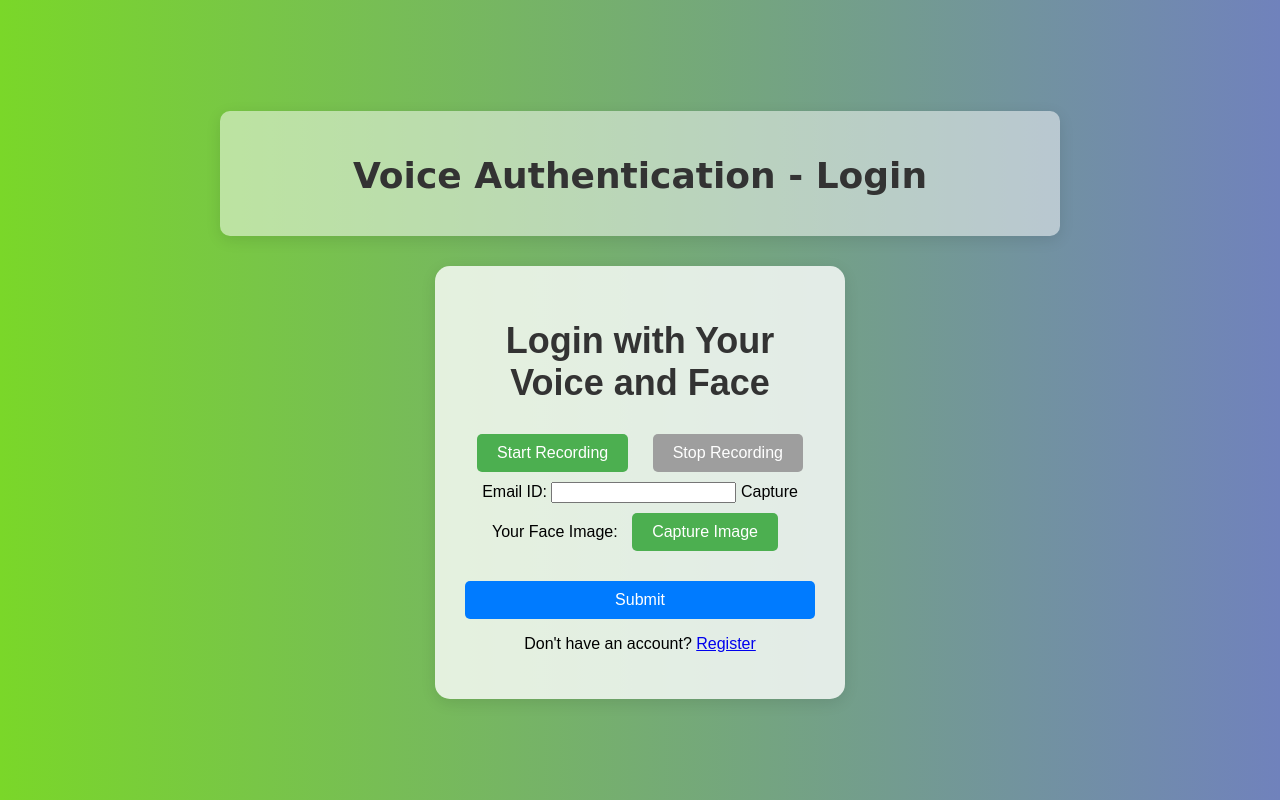
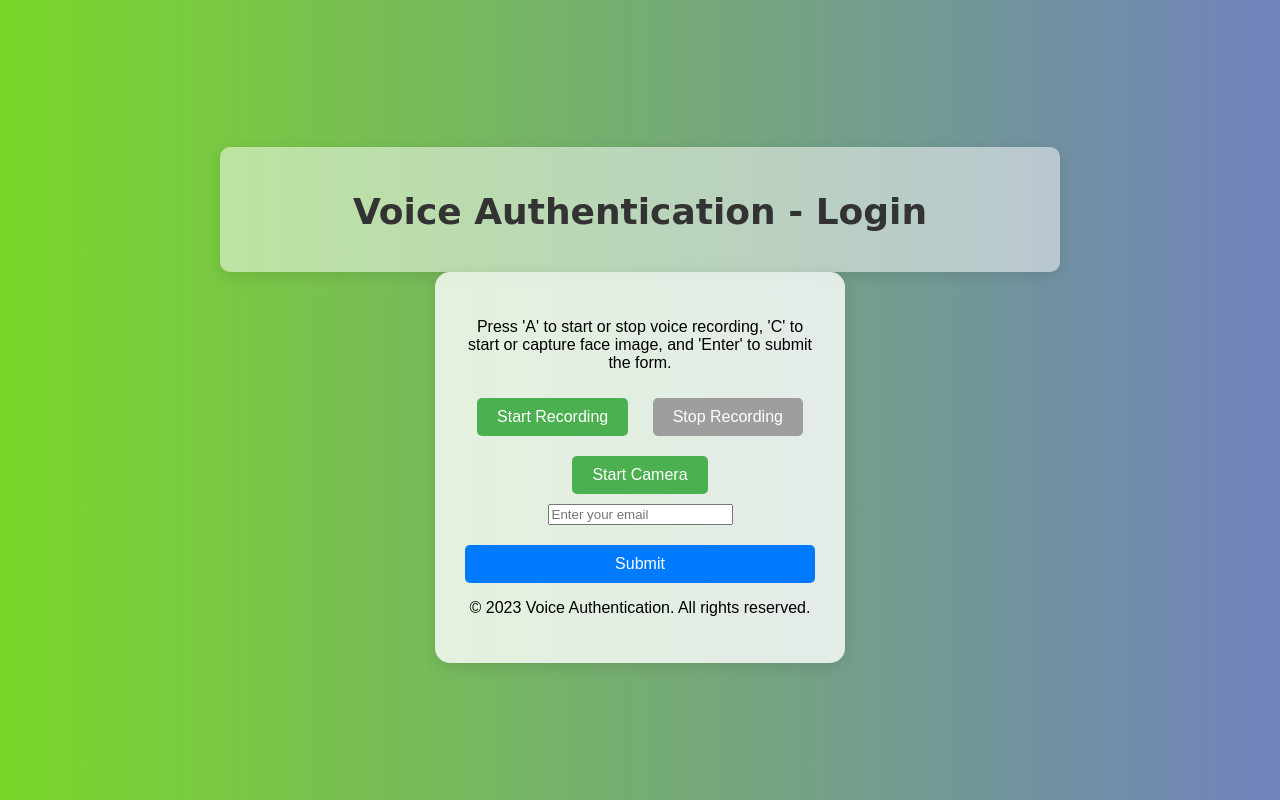
Before and after one commit to indu-shekhar/desktop-tutorial, a Flask app: page / in a window 1280 px wide. Run offline with Flask 3, Linux system fonts and the light colour scheme; some libraries are stand-ins or nearby versions.

Commit message:
making the login page voice activated

```diff
--- a/voice_recognition/backend/static/scripts/app.js
+++ b/voice_recognition/backend/static/scripts/app.js
@@ -1,165 +1,107 @@
-// let chunks = [];
-// let mediaRecorder;
-
-// const recordBtn = document.getElementById("record-btn");
-// const stopBtn = document.getElementById("stop-btn");
-// const audioPlayer = document.getElementById("player");
-// const audioInput = document.getElementById("audio-file");
-
-// audioPlayer.style.display = "none";
-
-// recordBtn.addEventListener("click", async () => {
-//   const stream = await navigator.mediaDevices.getUserMedia({ audio: true });
-
-//   mediaRecorder = new MediaRecorder(stream);
-
-//   mediaRecorder.ondataavailable = (e) => {
-//     chunks.push(e.data);
-//   };
-
-//   mediaRecorder.onstop = () => {
-//     const blob = new Blob(chunks, { type: "audio/wav" });
-//     chunks = [];
-
-//     const audioURL = URL.createObjectURL(blob);
-//     audioPlayer.src = audioURL;
-
-//     const file = new File([blob], "enrolled_audio.wav", { type: blob.type });
-//     const dataTransfer = new DataTransfer();
-//     dataTransfer.items.add(file);
-//     audioInput.files = dataTransfer.files;
-//   };
-
-//   mediaRecorder.start();
-
-//   recordBtn.disabled = true;
-//   stopBtn.disabled = false;
-// });
-
-// document
-//   .getElementById("upload-form")
-//   .addEventListener("submit", async function (event) {
-//     event.preventDefault();
-
-//     var formData = new FormData();
-//     var fileInput = document.getElementById("audio-file");
-//     var email = document.getElementById("email").value;
-//     formData.append("email", email);
-//     formData.append("audio-file", fileInput.files[0]);
-//     try {
-//       const response = await fetch("/login", {
-//         method: "POST",
-//         body: formData,
-//       });
-
-//       const data = await response.json();
-
-//       if (response.ok && data.access_token) {
-//         document.cookie = `access_token=${data.access_token};path=/;`;
-//         window.location.href = "/secret";
-//         return;
-//       } else if (response.status === 401) {
-//         document.getElementById("result").innerText =
-//           data.result || "Authentication failed";
-//       } else {
-//         document.getElementById("result").innerText = "Unknown error occurred";
-//       }
-//     } catch (error) {
-//       console.error("Error:", error);
-//       document.getElementById("result").innerText =
-//         "An error occurred while processing your request.";
-//     }
-//   });
-
-// stopBtn.addEventListener("click", () => {
-//   mediaRecorder.stop();
-
-//   recordBtn.disabled = false;
-//   stopBtn.disabled = true;
-
-//   audioPlayer.style.display = "block";
-// });
-
 document.addEventListener("DOMContentLoaded", () => {
   let chunks = [];
   let mediaRecorder;
+  let stream;
 
-  // Audio Recording
   const recordBtn = document.getElementById("record-btn");
   const stopBtn = document.getElementById("stop-btn");
   const audioPlayer = document.getElementById("player");
   const audioInput = document.getElementById("audio-file");
+  const camera = document.getElementById("camera");
+  const snapshot = document.getElementById("snapshot");
+  const facePreview = document.getElementById("face-preview");
+  const captureBtn = document.getElementById("capture-btn");
+  const faceInput = document.getElementById("face-image");
+  const instructions = document.getElementById("instructions");
 
   audioPlayer.style.display = "none";
+  camera.style.display = "none";
+  facePreview.style.display = "none";
 
-  recordBtn.addEventListener("click", async () => {
-    const stream = await navigator.mediaDevices.getUserMedia({ audio: true });
+  function speak(text) {
+    const synth = window.speechSynthesis;
+    const utterance = new SpeechSynthesisUtterance(text);
+    synth.speak(utterance);
+  }
 
+  // Initial instructions
+  const welcomeMessage =
+    "Press 'A' to start or stop voice recording, 'C' to start or capture face image, and 'Enter' to submit the form.";
+  speak(welcomeMessage);
+  instructions.textContent = welcomeMessage;
+
+  recordBtn.addEventListener("click", startRecording);
+  stopBtn.addEventListener("click", stopRecording);
+  captureBtn.addEventListener("click", startOrCaptureFace);
+
+  document.addEventListener("keydown", (event) => {
+    if (event.code === "KeyA") {
+      if (mediaRecorder && mediaRecorder.state === "recording") {
+        stopRecording();
+      } else {
+        startRecording();
+      }
+    } else if (event.code === "KeyC") {
+      startOrCaptureFace();
+    } else if (event.code === "Enter") {
+      document.getElementById("upload-form").submit();
+    }
+  });
+
+  function startRecording() {
+    navigator.mediaDevices.getUserMedia({ audio: true }).then((stream) => {
       mediaRecorder = new MediaRecorder(stream);
-
       mediaRecorder.ondataavailable = (e) => {
         chunks.push(e.data);
       };
-
       mediaRecorder.onstop = () => {
         const blob = new Blob(chunks, { type: "audio/wav" });
         chunks = [];
-
         const audioURL = URL.createObjectURL(blob);
         audioPlayer.src = audioURL;
-
         const file = new File([blob], "login_audio.wav", { type: blob.type });
         const dataTransfer = new DataTransfer();
         dataTransfer.items.add(file);
         audioInput.files = dataTransfer.files;
       };
-
       mediaRecorder.start();
-
       recordBtn.disabled = true;
       stopBtn.disabled = false;
+      audioPlayer.style.display = "none";
     });
+  }
 
-  stopBtn.addEventListener("click", () => {
+  function stopRecording() {
     mediaRecorder.stop();
-
     recordBtn.disabled = false;
     stopBtn.disabled = true;
+    audioPlayer.style.display = "block";
+  }
 
-    audioPlayer.style.display = "block";
-  });
-
-  // Face Capture
-  const camera = document.getElementById("camera");
-  const snapshot = document.getElementById("snapshot");
-  const facePreview = document.getElementById("face-preview");
-  const captureBtn = document.getElementById("capture-btn");
-  const faceInput = document.getElementById("face-image");
-
-  let stream;
-
-  captureBtn.addEventListener("click", async () => {
-    if (!stream) {
-      stream = await navigator.mediaDevices.getUserMedia({ video: true });
-      camera.srcObject = stream;
-      camera.style.display = "block";
+  function startOrCaptureFace() {
+    if (camera.style.display === "none") {
+      startCamera();
     } else {
       takeSnapshot();
     }
+  }
+
+  function startCamera() {
+    navigator.mediaDevices.getUserMedia({ video: true }).then((stream) => {
+      camera.srcObject = stream;
+      camera.style.display = "block";
     });
+  }
 
   function takeSnapshot() {
     const context = snapshot.getContext("2d");
     snapshot.width = camera.videoWidth;
     snapshot.height = camera.videoHeight;
-
     context.drawImage(camera, 0, 0, snapshot.width, snapshot.height);
-
     const dataURL = snapshot.toDataURL("image/png");
     facePreview.src = dataURL;
     facePreview.style.display = "block";
     camera.style.display = "none";
-
     fetch(dataURL)
       .then((res) => res.blob())
       .then((blob) => {
@@ -169,35 +111,28 @@ document.addEventListener("DOMContentLoaded", () => {
         const dataTransfer = new DataTransfer();
         dataTransfer.items.add(file);
         faceInput.files = dataTransfer.files;
-
         stream.getTracks().forEach((track) => track.stop());
         stream = null;
       });
   }
 
-  // Form Submission
   document
     .getElementById("upload-form")
     .addEventListener("submit", async function (event) {
       event.preventDefault();
-
       const formData = new FormData();
       const audioFile = document.getElementById("audio-file").files[0];
       const faceFile = document.getElementById("face-image").files[0];
       const email = document.getElementById("email").value;
-
       formData.append("email", email);
       formData.append("audio-file", audioFile);
       formData.append("face-image", faceFile);
-
       try {
         const response = await fetch("/login", {
           method: "POST",
           body: formData,
         });
-
         const data = await response.json();
-
         if (response.ok && data.access_token) {
           document.cookie = `access_token=${data.access_token};path=/;`;
           window.location.href = "/secret";
--- a/voice_recognition/templates/index.html
+++ b/voice_recognition/templates/index.html
@@ -18,51 +18,61 @@
       }
 
       /* Additional styles for the header */
-      #header {
-        margin-bottom: 30px;
-      }
     </style>
   </head>
   <body>
-    <div id="header">
+    <header id="header">
       <h1>Voice Authentication - Login</h1>
-    </div>
+    </header>
     <div id="content-box">
-      <h1>Login with Your Voice and Face</h1>
-
-      <!-- Voice Authentication Section -->
+      <main>
+        <section class="instructions">
+          <p id="instructions">
+            Press 'A' to start/stop voice recording, 'C' to start/capture face
+            image, and 'Enter' to submit the form.
+          </p>
+        </section>
+        <section class="voice-command">
           <button id="record-btn">Start Recording</button>
           <button id="stop-btn" disabled>Stop Recording</button>
           <audio id="player" controls></audio>
-      <form
-        id="upload-form"
-        action="/login"
-        method="POST"
-        enctype="multipart/form-data"
-      >
-        <label for="email">Email ID:</label>
-        <input type="email" id="email" name="email" required />
-        <input type="file" id="audio-file" name="audio-file" hidden />
-
-        <!-- Face Authentication Section -->
-        <label for="face-image">Capture Your Face Image:</label>
-        <button type="button" id="capture-btn">Capture Image</button>
-        <video id="camera" autoplay style="display: none"></video>
-        <canvas id="snapshot" style="display: none"></canvas>
-        <img id="face-preview" alt="Face preview" style="display: none" />
-        <input type="file" id="face-image" name="face-image" hidden />
-        <br />
-
+        </section>
+        <section class="face-capture">
+          <button id="capture-btn">Start Camera</button>
+          <video id="camera" autoplay></video>
+          <canvas id="snapshot"></canvas>
+          <img id="face-preview" alt="Face Preview" />
+        </section>
+        <form id="upload-form">
+          <input
+            type="email"
+            id="email"
+            name="email"
+            placeholder="Enter your email"
+            required
+          />
+          <input
+            type="file"
+            id="audio-file"
+            name="audio-file"
+            accept="audio/*"
+            hidden
+          />
+          <input
+            type="file"
+            id="face-image"
+            name="face-image"
+            accept="image/*"
+            hidden
+          />
           <input type="submit" value="Submit" />
         </form>
-
-      <div class="registration">
-        <p>Don't have an account? <a href="/register">Register</a></p>
+        <p id="result"></p>
+      </main>
+      <footer>
+        <p>&copy; 2023 Voice Authentication. All rights reserved.</p>
+      </footer>
     </div>
-      <p id="result"></p>
-    </div>
-
-    <!-- JavaScript -->
     <script src="{{ url_for('static', filename='scripts/app.js') }}"></script>
     <script src="https://cdn.jsdelivr.net/npm/wavefile@12.0.0/dist/wavefile.min.js"></script>
     <script>
```
Also changed, not shown: voice_recognition/backend/app.db. Lines whose indentation alone changed are shown as unchanged.
